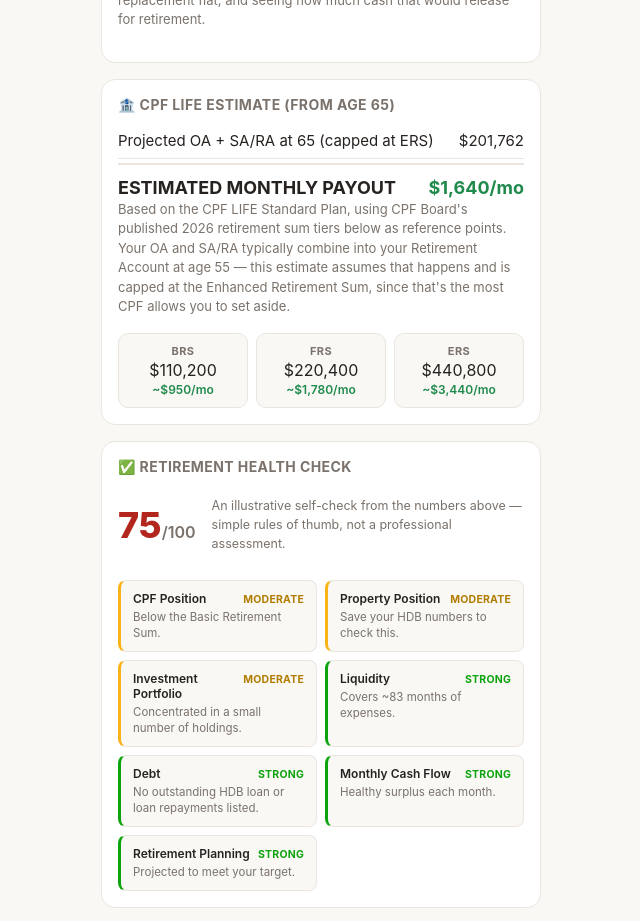
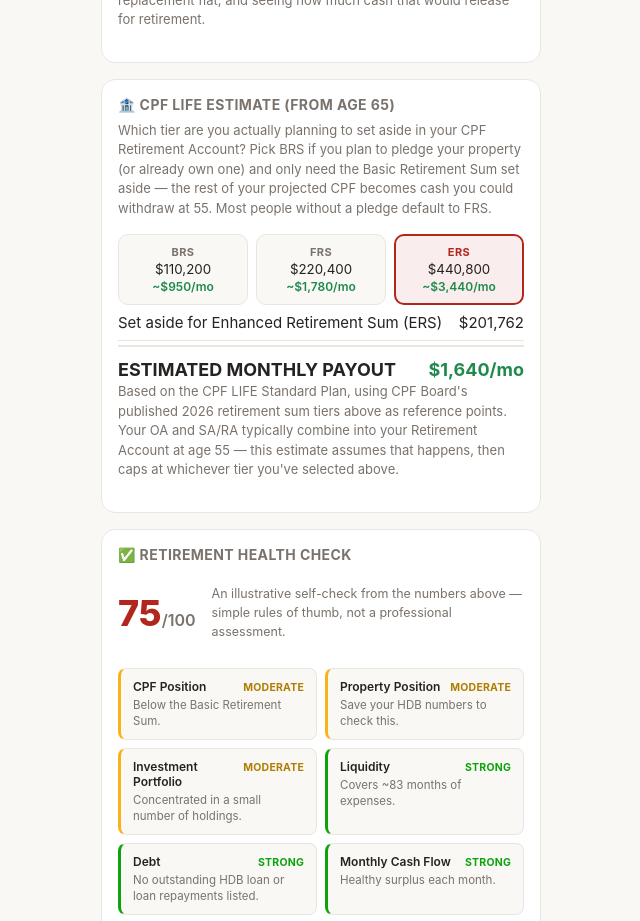
Before and after one commit to macmelvin/SG-Money-CPF-HDB-Calculator, a React (Vite) app: page /retirement-calculator in a window 1280 px wide. Shown: the part 2780-3701 px from the top of the page, without its empty margins (319-959 px from the left). Built offline with nearby package versions, Linux system fonts and the light colour scheme.

Commit message:
Add CPF LIFE tier selector

```diff
--- a/src/App.css
+++ b/src/App.css
@@ -288,12 +288,28 @@
   border-radius: 10px;
   padding: 10px 6px;
   text-align: center;
+  font-family: inherit;
+  color: var(--text);
+  cursor: pointer;
+  transition: border-color 0.15s ease, background 0.15s ease;
+}
+.cpf-life-tier:hover {
+  border-color: var(--primary);
+}
+.cpf-life-tier-selected {
+  border-color: var(--primary);
+  border-width: 2px;
+  padding: 9px 5px;
+  background: rgba(179, 38, 30, 0.08);
 }
 .cpf-life-tier-name {
   font-size: 11px;
   font-weight: 700;
   letter-spacing: 0.04em;
   color: var(--text-muted);
+}
+.cpf-life-tier-selected .cpf-life-tier-name {
+  color: var(--primary);
 }
 .cpf-life-tier-payout {
   font-size: 12px;
--- a/src/calculators/RetirementCalculator.tsx
+++ b/src/calculators/RetirementCalculator.tsx
@@ -9,7 +9,7 @@
   calculateRetirement,
   formatSgd,
 } from "../lib/cpf";
-import type { HdbSaleInput } from "../lib/cpf";
+import type { CpfLifeTargetTier, HdbSaleInput } from "../lib/cpf";
 import {
   computeHealthCheck,
   computeNetWorth,
@@ -38,6 +38,13 @@
   planRightsizing: false,
   replacementFlatPrice: 300000,
   legalMovingCosts: 15000,
+  cpfLifeTargetTier: "ers" as CpfLifeTargetTier,
+};
+
+const CPF_LIFE_TIER_LABEL: Record<CpfLifeTargetTier, string> = {
+  brs: "Basic Retirement Sum (BRS)",
+  frs: "Full Retirement Sum (FRS)",
+  ers: "Enhanced Retirement Sum (ERS)",
 };
 
 const STORAGE_KEY = "retirement-calculator";
@@ -71,6 +78,7 @@
   const [planRightsizing, setPlanRightsizing] = useState(initial.planRightsizing);
   const [replacementFlatPrice, setReplacementFlatPrice] = useState(initial.replacementFlatPrice);
   const [legalMovingCosts, setLegalMovingCosts] = useState(initial.legalMovingCosts);
+  const [cpfLifeTargetTier, setCpfLifeTargetTier] = useState<CpfLifeTargetTier>(initial.cpfLifeTargetTier);
 
   // Pull whatever the user last saved in the HDB Sale Proceeds calculator (if anything) so this
   // page can offer a "what if I sold today" scenario without asking them to re-enter numbers.
@@ -92,6 +100,7 @@
         monthlyInvestment,
         expectedReturnPct,
         desiredMonthlySpend,
+        cpfLifeTargetTier,
       }),
     [
       currentAge,
@@ -103,6 +112,7 @@
       monthlyInvestment,
       expectedReturnPct,
       desiredMonthlySpend,
+      cpfLifeTargetTier,
     ]
   );
 
@@ -188,6 +198,7 @@
     setPlanRightsizing(DEFAULTS.planRightsizing);
     setReplacementFlatPrice(DEFAULTS.replacementFlatPrice);
     setLegalMovingCosts(DEFAULTS.legalMovingCosts);
+    setCpfLifeTargetTier(DEFAULTS.cpfLifeTargetTier);
     clearCalculatorData(STORAGE_KEY);
     setSavedAt(null);
   };
@@ -210,6 +221,7 @@
       planRightsizing,
       replacementFlatPrice,
       legalMovingCosts,
+      cpfLifeTargetTier,
     });
     setSavedAt(at);
   };
@@ -249,8 +261,15 @@
         ...(!result.onTrack
           ? [{ label: "Increase monthly savings to", value: formatSgd(result.suggestedMonthlySavings) }]
           : []),
-        { label: "Projected OA + SA/RA at retirement (capped at ERS)", value: formatSgd(result.cpfLife.retirementAccountBalance) },
+        {
+          label: `Retirement Account target: ${CPF_LIFE_TIER_LABEL[cpfLifeTargetTier]}`,
+          value: formatSgd(CPF_RETIREMENT_SUMS_2026[cpfLifeTargetTier]),
+        },
+        { label: "Projected OA + SA/RA set aside in RA", value: formatSgd(result.cpfLife.retirementAccountBalance) },
         { label: "Estimated CPF LIFE Standard Plan payout (from 65)", value: `${formatSgd(result.cpfLife.estimatedMonthlyPayout)}/mo` },
+        ...(result.cpfLifeExcessCash > 0
+          ? [{ label: "Estimated cash withdrawable at 55 (above chosen tier)", value: formatSgd(result.cpfLifeExcessCash) }]
+          : []),
         { label: "— Net Worth Snapshot —", value: "" },
         { label: "HDB Property", value: formatSgd(hdbCurrentValue) },
         { label: "Total CPF (OA+SA/RA+MediSave)", value: formatSgd(totalCpfToday) },
@@ -457,8 +476,29 @@
       </ResultCard>
 
       <ResultCard title="🏦 CPF LIFE Estimate (from age 65)">
+        <p className="explainer" style={{ marginTop: -2 }}>
+          Which tier are you actually planning to set aside in your CPF Retirement Account? Pick BRS if you plan to
+          pledge your property (or already own one) and only need the Basic Retirement Sum set aside — the rest of
+          your projected CPF becomes cash you could withdraw at 55. Most people without a pledge default to FRS.
+        </p>
+        <div className="cpf-life-tiers" role="radiogroup" aria-label="CPF LIFE target tier">
+          {(["brs", "frs", "ers"] as CpfLifeTargetTier[]).map((tier) => (
+            <button
+              type="button"
+              key={tier}
+              role="radio"
+              aria-checked={cpfLifeTargetTier === tier}
+              className={`cpf-life-tier${cpfLifeTargetTier === tier ? " cpf-life-tier-selected" : ""}`}
+              onClick={() => setCpfLifeTargetTier(tier)}
+            >
+              <span className="cpf-life-tier-name">{tier.toUpperCase()}</span>
+              <span>{formatSgd(CPF_RETIREMENT_SUMS_2026[tier])}</span>
+              <span className="cpf-life-tier-payout">~{formatSgd(CPF_LIFE_STANDARD_PAYOUT_2026[tier])}/mo</span>
+            </button>
+          ))}
+        </div>
         <ResultRow
-          label="Projected OA + SA/RA at 65 (capped at ERS)"
+          label={`Set aside for ${CPF_LIFE_TIER_LABEL[cpfLifeTargetTier]}`}
           value={formatSgd(result.cpfLife.retirementAccountBalance)}
         />
         <ResultRow
@@ -467,29 +507,18 @@
           emphasis
           positive
         />
+        {result.cpfLifeExcessCash > 0 && (
+          <ResultRow
+            label="Estimated cash withdrawable at 55 (above this tier)"
+            value={formatSgd(result.cpfLifeExcessCash)}
+            positive
+          />
+        )}
         <p className="explainer">
-          Based on the CPF LIFE Standard Plan, using CPF Board's published 2026 retirement sum tiers below as
+          Based on the CPF LIFE Standard Plan, using CPF Board's published 2026 retirement sum tiers above as
           reference points. Your OA and SA/RA typically combine into your Retirement Account at age 55 — this
-          estimate assumes that happens and is capped at the Enhanced Retirement Sum, since that's the most CPF
-          allows you to set aside.
+          estimate assumes that happens, then caps at whichever tier you've selected above.
         </p>
-        <div className="cpf-life-tiers">
-          <div className="cpf-life-tier">
-            <span className="cpf-life-tier-name">BRS</span>
-            <span>{formatSgd(CPF_RETIREMENT_SUMS_2026.brs)}</span>
-            <span className="cpf-life-tier-payout">~{formatSgd(CPF_LIFE_STANDARD_PAYOUT_2026.brs)}/mo</span>
-          </div>
-          <div className="cpf-life-tier">
-            <span className="cpf-life-tier-name">FRS</span>
-            <span>{formatSgd(CPF_RETIREMENT_SUMS_2026.frs)}</span>
-            <span className="cpf-life-tier-payout">~{formatSgd(CPF_LIFE_STANDARD_PAYOUT_2026.frs)}/mo</span>
-          </div>
-          <div className="cpf-life-tier">
-            <span className="cpf-life-tier-name">ERS</span>
-            <span>{formatSgd(CPF_RETIREMENT_SUMS_2026.ers)}</span>
-            <span className="cpf-life-tier-payout">~{formatSgd(CPF_LIFE_STANDARD_PAYOUT_2026.ers)}/mo</span>
-          </div>
-        </div>
       </ResultCard>
 
       <ResultCard title="✅ Retirement Health Check">
--- a/src/lib/cpf.ts
+++ b/src/lib/cpf.ts
@@ -171,8 +171,10 @@
   ers: 3440,
 };
 
+export type CpfLifeTargetTier = "brs" | "frs" | "ers";
+
 export interface CpfLifeEstimate {
-  retirementAccountBalance: number; // capped at ERS, since RA can't be topped up beyond it
+  retirementAccountBalance: number; // capped at the chosen target tier (BRS/FRS/ERS)
   estimatedMonthlyPayout: number;
   nearestTier: "Below BRS" | "BRS" | "Between BRS and FRS" | "FRS" | "Between FRS and ERS" | "ERS or above";
 }
@@ -180,10 +182,17 @@
 // Piecewise-linear interpolation between the published BRS/FRS/ERS payout anchor
 // points. CPF Board doesn't publish a continuous formula, but payouts scale close
 // to linearly with the Retirement Account balance within each band.
-export function estimateCpfLifePayout(raBalance: number): CpfLifeEstimate {
+//
+// `capAmount` defaults to ERS (the most anyone can set aside in their RA), but callers
+// can pass a lower tier (e.g. BRS, for someone planning to pledge their property) to see
+// the payout — and leftover cash — for actually setting aside only that much.
+export function estimateCpfLifePayout(
+  raBalance: number,
+  capAmount: number = CPF_RETIREMENT_SUMS_2026.ers
+): CpfLifeEstimate {
   const { brs, frs, ers } = CPF_RETIREMENT_SUMS_2026;
   const { brs: brsP, frs: frsP, ers: ersP } = CPF_LIFE_STANDARD_PAYOUT_2026;
-  const capped = Math.max(0, Math.min(raBalance, ers));
+  const capped = Math.max(0, Math.min(raBalance, capAmount));
 
   let payout: number;
   let nearestTier: CpfLifeEstimate["nearestTier"];
@@ -218,6 +227,7 @@
   expectedReturnPct: number; // annual, e.g. 4 for 4% — applies to cash/investments only
   desiredMonthlySpend: number;
   yearsInRetirement?: number; // default 25
+  cpfLifeTargetTier?: CpfLifeTargetTier; // default "ers" — which tier to set aside in the RA
 }
 
 export interface RetirementResult {
@@ -232,6 +242,7 @@
   onTrack: boolean;
   suggestedMonthlySavings: number;
   cpfLife: CpfLifeEstimate;
+  cpfLifeExcessCash: number; // projected OA+SA/RA beyond the chosen tier — withdrawable as cash at 55
 }
 
 export function calculateRetirement(input: RetirementInput): RetirementResult {
@@ -246,6 +257,7 @@
     expectedReturnPct,
     desiredMonthlySpend,
     yearsInRetirement = 25,
+    cpfLifeTargetTier = "ers",
   } = input;
 
   const yearsToRetirement = Math.max(0, retirementAge - currentAge);
@@ -285,9 +297,14 @@
     if (suggestedMonthlySavings < monthlyInvestment) suggestedMonthlySavings = monthlyInvestment;
   }
 
-  // CPF LIFE payout estimate uses projected OA + SA/RA (capped at the Enhanced Retirement Sum,
-  // since that's the most one can set aside in the Retirement Account at 55).
-  const cpfLife = estimateCpfLifePayout(projectedOA + projectedSaRa);
+  // CPF LIFE payout estimate uses projected OA + SA/RA, capped at whichever tier the user
+  // is actually planning to set aside (defaults to ERS, the most anyone can set aside).
+  // Anything projected beyond that tier is cash you could withdraw at 55 instead — e.g. by
+  // pledging your property so you only need to set aside BRS.
+  const projectedCpfForLife = projectedOA + projectedSaRa;
+  const cpfLifeCapAmount = CPF_RETIREMENT_SUMS_2026[cpfLifeTargetTier];
+  const cpfLife = estimateCpfLifePayout(projectedCpfForLife, cpfLifeCapAmount);
+  const cpfLifeExcessCash = Math.max(0, projectedCpfForLife - cpfLife.retirementAccountBalance);
 
   return {
     yearsToRetirement,
@@ -301,6 +318,7 @@
     onTrack,
     suggestedMonthlySavings,
     cpfLife,
+    cpfLifeExcessCash,
   };
 }
 
```
